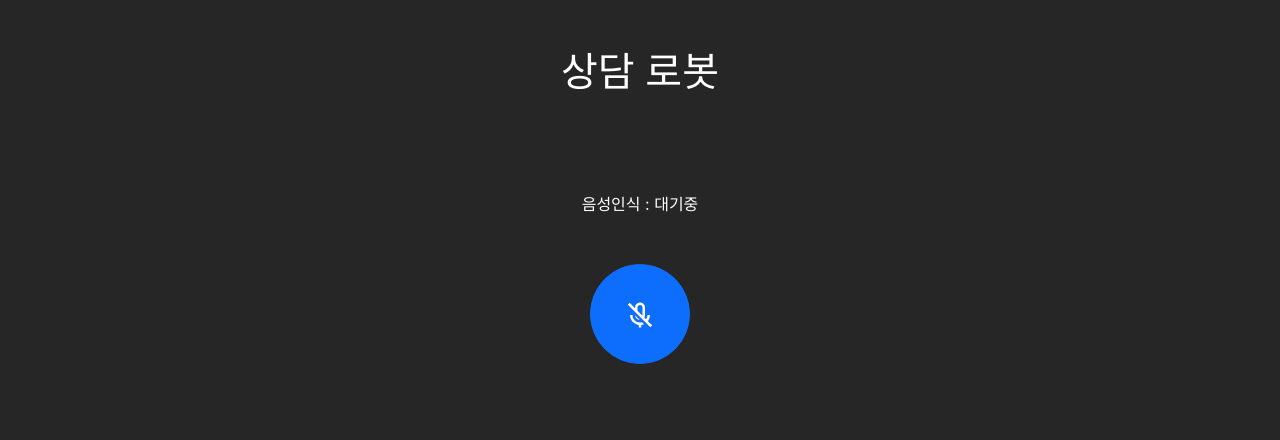
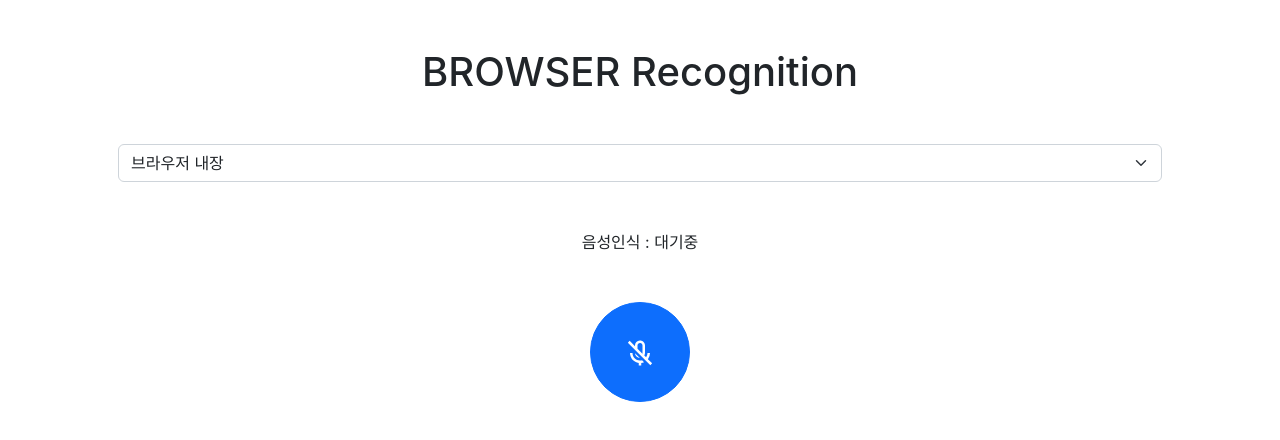
Before and after one commit to jongilnose/speech-to-text-sandbox, a Next.js app: page / in a window 1280 px wide. Shown: the top 440 px of the page. Built offline with nearby package versions, Linux system fonts and the light colour scheme.

Commit message:
Upt. stt, rtt

```diff
--- /dev/null
+++ b/components/Recorder.tsx
@@ -0,0 +1,89 @@
+import axios from 'axios';
+import { useEffect, useRef, useState } from 'react';
+import { Button } from 'react-bootstrap';
+import { BiMicrophone, BiMicrophoneOff, BiPlay } from 'react-icons/bi';
+
+export default function Recorder() {
+  const [recording, setRecording] = useState(false);
+  const [playing, setPlaying] = useState(false);
+  const [audioURL, setAudioURL] = useState('');
+  const [mediaRecorder, setMediaRecorder] = useState<MediaRecorder | null>(null);
+  const audioRef = useRef<HTMLAudioElement | null>(null);
+  const [audioChunks, setAudioChunks] = useState<BlobPart[]>([]);
+
+  const startRecording = async () => {
+    const stream = await navigator.mediaDevices.getUserMedia({ audio: true });
+    const newMediaRecorder = new MediaRecorder(stream);
+    setMediaRecorder(newMediaRecorder);
+    newMediaRecorder.start();
+
+    newMediaRecorder.addEventListener('dataavailable', event => {
+      setAudioChunks(prevAudioChunks => [...prevAudioChunks, event.data]);
+    });
+
+    newMediaRecorder.addEventListener('stop', () => {
+      const audioBlob = new Blob(audioChunks);
+      const audioUrl = URL.createObjectURL(audioBlob);
+      const audio = new Audio(audioUrl);
+      audioRef.current = audio;
+      setAudioURL(audioUrl);
+    });
+
+    setRecording(true);
+  };
+
+  const sendAudioToServer = async () => {
+    const audioBlob = new Blob(audioChunks);
+    const audioFile = new File([audioBlob], 'audio.mp3', {
+      type: 'audio/mp3',
+    });
+
+    const formData = new FormData();
+    formData.append('audio', audioFile);
+
+    const response = await axios.post('/api/whisper', formData);
+    console.log(response.data);
+  };
+
+  const stopRecording = () => {
+    if (mediaRecorder) {
+      mediaRecorder.stop();
+      setRecording(false);
+      sendAudioToServer();
+    }
+  };
+
+  const playRecording = () => {
+    audioRef.current?.play();
+    setPlaying(true);
+  };
+
+  const stopPlaying = () => {
+    audioRef.current?.pause();
+    setPlaying(false);
+  };
+
+  useEffect(() => {
+    if (!recording && audioChunks.length > 0) {
+      sendAudioToServer();
+    }
+  }, [recording, audioChunks]);
+
+  return (
+    <div>
+      <Button
+        className={recording ? 'speech-button active' : 'speech-button'}
+        title={recording ? '말하는중' : '대기중'}
+        onClick={recording ? stopRecording : startRecording}
+      >
+        {recording ? <BiMicrophone /> : <BiMicrophoneOff />}
+      </Button>
+      {audioURL && (
+        <Button className="play-button" onClick={playing ? stopPlaying : playRecording}>
+          <BiPlay />
+        </Button>
+      )}
+      {audioURL && <audio src={audioURL} controls />}
+    </div>
+  );
+}
--- /dev/null
+++ b/lib/openai.ts
@@ -0,0 +1,8 @@
+import { Configuration, OpenAIApi } from 'openai';
+
+const configuration = new Configuration({
+  apiKey: `${process.env.OPENAI_KEY}`,
+});
+const openai = new OpenAIApi(configuration);
+
+export default openai;
--- /dev/null
+++ b/pages/api/clova.ts
@@ -0,0 +1,31 @@
+import fs from 'fs';
+const clientId = 'YOUR_CLIENT_ID';
+const clientSecret = 'YOUR_CLIENT_SECRET';
+
+// language => Language code (Kor, Jpn, Eng, Chn)
+export default async (req: any, res: any) => {
+  const { language, filePath } = req.body;
+  const url = `https://naveropenapi.apigw.ntruss.com/recog/v1/stt?lang=${language}`;
+  const requestConfig = {
+    url: url,
+    method: 'POST',
+    headers: {
+      'Content-Type': 'application/octet-stream',
+      'X-NCP-APIGW-API-KEY-ID': clientId,
+      'X-NCP-APIGW-API-KEY': clientSecret,
+    },
+    body: fs.createReadStream(filePath),
+  };
+
+  // request(requestConfig, (err: any, response: { statusCode: any }, body: any) => {
+  //   if (err) {
+  //     console.log(err);
+  //     return;
+  //   }
+
+  //   console.log(response.statusCode);
+  //   console.log(body);
+  // });
+};
+
+// stt('Kor', 'Speech file path (ex: ./test.wav)');
--- /dev/null
+++ b/pages/api/whisper.ts
@@ -0,0 +1,47 @@
+import fs from 'fs/promises';
+import multer from 'multer';
+import { NextApiRequestWithFile, NextApiResponse } from 'next';
+import openai from '../../lib/openai';
+
+const upload = multer({ dest: 'uploads/' });
+const uploadMiddleware = upload.single('audio');
+
+export const config = {
+  api: {
+    bodyParser: false,
+  },
+};
+
+export default async function handler(req: NextApiRequestWithFile, res: NextApiResponse) {
+  try {
+    await new Promise((resolve, reject) => uploadMiddleware(req as any, res as any, err => (err ? reject(err) : resolve(req))));
+
+    if (!req.file) {
+      return res.status(400).send('No file uploaded');
+    }
+
+    const buffer = await fs.readFile(req.file.path);
+    const file = {
+      name: req.file.originalname,
+      type: req.file.mimetype,
+      size: req.file.size,
+      lastModified: req.file.lastModifiedDate,
+      buffer: buffer,
+    };
+    // const audioFile = new File([buffer], req.file.originalname, { type: req.file.mimetype });
+    const response = await openai.createTranscription(
+      file, // audio input file
+      'whisper-1', // Whisper model name.
+      undefined, // Prompt
+      'json', // Output format. Options are: json, text, srt, verbose_json, or vtt.
+      1, // Temperature.
+      'ko', // ISO language code. Eg, for english `en`
+    );
+    console.log(response);
+  } catch (error) {
+    console.error('Error while processing file:', error);
+    res.status(500).send('Error while processing file');
+  } finally {
+    await fs.unlink(req.file.path);
+  }
+}
--- a/pages/index.tsx
+++ b/pages/index.tsx
@@ -1,11 +1,10 @@
 import axios from 'axios';
 import { GetStaticProps } from 'next';
 import { useEffect, useState } from 'react';
-import { Button } from 'react-bootstrap';
-import Spinner from 'react-bootstrap/Spinner';
-import { BiMicrophone, BiMicrophoneOff } from 'react-icons/bi';
+import { Form } from 'react-bootstrap';
 import SpeechRecognition, { useSpeechRecognition } from 'react-speech-recognition';
 import Messages from '../components/Messages';
+import Recorder from '../components/Recorder';
 import Layout from '../components/layout/Layout';
 
 interface Props {
@@ -21,6 +20,8 @@ export default function Home() {
   const [introduce, setIntroduceInput] = useState('');
   const [messages, setMessagesInput] = useState<Messages[]>([]);
   const [isLoading, setIsLoading] = useState(false);
+  const [type, setType] = useState('BROWSER');
+  const [liveListening, setLiveListening] = useState(false);
   const { isMicrophoneAvailable, transcript, resetTranscript, listening, browserSupportsSpeechRecognition } = useSpeechRecognition();
 
   useEffect(() => {
@@ -61,40 +62,56 @@ export default function Home() {
     return response.data.message.trim();
   };
 
-  const startListening = () => {
+  const browserListeningStart = async () => {
+    setLiveListening(true);
     SpeechRecognition.startListening({ language: 'ko', continuous: true });
+    await startSpeech();
   };
 
   const stopListening = async () => {
+    setLiveListening(false);
     await SpeechRecognition.stopListening();
-    setIsLoading(true);
-    await startSpeech();
-    setIsLoading(false);
   };
 
-  // const handleSpeechMessage = async (message:any) => {
-  //   setSpeechMessageInput(message)
-  // }
+  const setListening = async () => {
+    if (liveListening) {
+      await stopListening();
+      return;
+    }
+    switch (type) {
+      case 'BROWSER':
+        await browserListeningStart();
+        break;
+      case 'CLOVA':
+        console.log('CLOVA');
+        break;
+      case 'TRANSCRIBE':
+        console.log('TRANSCRIBE');
+        break;
+      case 'WHISPER':
+        console.log('WHISPER');
+        break;
+    }
+  };
 
-  // const handleKeyDown = async (event: React.KeyboardEvent<HTMLDivElement>) => {
-  //   if (event.key === 'Enter') {
-  //     event.preventDefault();
-  //     setIsLoading(true);
-  //     await startSpeech()
-  //     setIsLoading(false);
-  //   }
-  // };
   return (
     <Layout>
       <div>
         <div className="text-center mb-5">
-          <h1>상담 로봇</h1>
+          <h1>{type} Recognition</h1>
         </div>
         <div className="app">
           <div className="row">
-            <div className="text-center">{introduce}</div>
             <div>
-              {listening ? (
+              <Form.Select onChange={(e: any) => setType(e.currentTarget.value)}>
+                <option value="BROWSER">브라우저 내장</option>
+                <option value="CLOVA">네이버 크로바</option>
+                <option value="TRANSCRIBE">AWS Transcribe</option>
+                <option value="WHISPER">OpenAI whisper</option>
+              </Form.Select>
+            </div>
+            <div>
+              {liveListening ? (
                 <div className="text-center m-5">
                   음성인식 : <span className="text-danger speech-mic">인식중</span>
                 </div>
@@ -102,15 +119,7 @@ export default function Home() {
                 <div className="text-center m-5">음성인식 : 대기중</div>
               )}
               <div className="text-center">
-                {listening ? (
-                  <Button className="speech-button active" title="말하는중" disabled={isLoading} onClick={stopListening}>
-                    {isLoading ? <Spinner size="sm" animation="grow" variant="dark" /> : <BiMicrophone />}
-                  </Button>
-                ) : (
-                  <Button className="speech-button" title="대기중" disabled={isLoading} onClick={startListening}>
-                    {isLoading ? <Spinner size="sm" animation="grow" variant="dark" /> : <BiMicrophoneOff />}
-                  </Button>
-                )}
+                <Recorder />
               </div>
               {/* <div>
                 <input type="text" className="transcript-input" name="transcript" id="transcript" value={speechMessage} onChange={e => handleSpeechMessage(e.target.value)}  onKeyDown={handleKeyDown} />
--- a/styles/globals.css
+++ b/styles/globals.css
@@ -4,8 +4,8 @@ body {
   margin: 0;
   font-family: -apple-system, BlinkMacSystemFont, Segoe UI, Roboto, Oxygen,
     Ubuntu, Cantarell, Fira Sans, Droid Sans, Helvetica Neue, sans-serif;
-  color: white;
-  background: rgb(38, 38, 38);
+  /* color: white;
+  background: rgb(38, 38, 38); */
 }
 
 a {
@@ -17,7 +17,7 @@ a {
   box-sizing: border-box;
 }
 
-@media (prefers-color-scheme: dark) {
+/* @media (prefers-color-scheme: dark) {
   html {
     color-scheme: dark;
   }
@@ -25,7 +25,7 @@ a {
     color: white;
     background: rgb(38, 38, 38);
   }
-}
+} */
 .speech-mic{
   font-weight: bold;
 }
@@ -42,6 +42,21 @@ a {
 .speech-button.active {
   background-color: #ff3d3d !important;
   border-color: #ff3d3d !important;
+}
+
+.play-button{
+  border-radius: 50%;
+  width: 100px;
+  height: 100px;
+  font-size: 50px;
+  line-height: 100px;
+  cursor: pointer;
+  background-color: #333 !important;
+  border-color: #333 !important;
+}
+
+.play-button > svg {
+  vertical-align: initial;
 }
 
 .transcript{
```
Also changed, not shown: lib/upload.ts (added, +16 -0 lines), package.json (+6 -2 lines), types.d.ts (added, +7 -0 lines), 3 other files (tests, documents, lock files or other folders).
